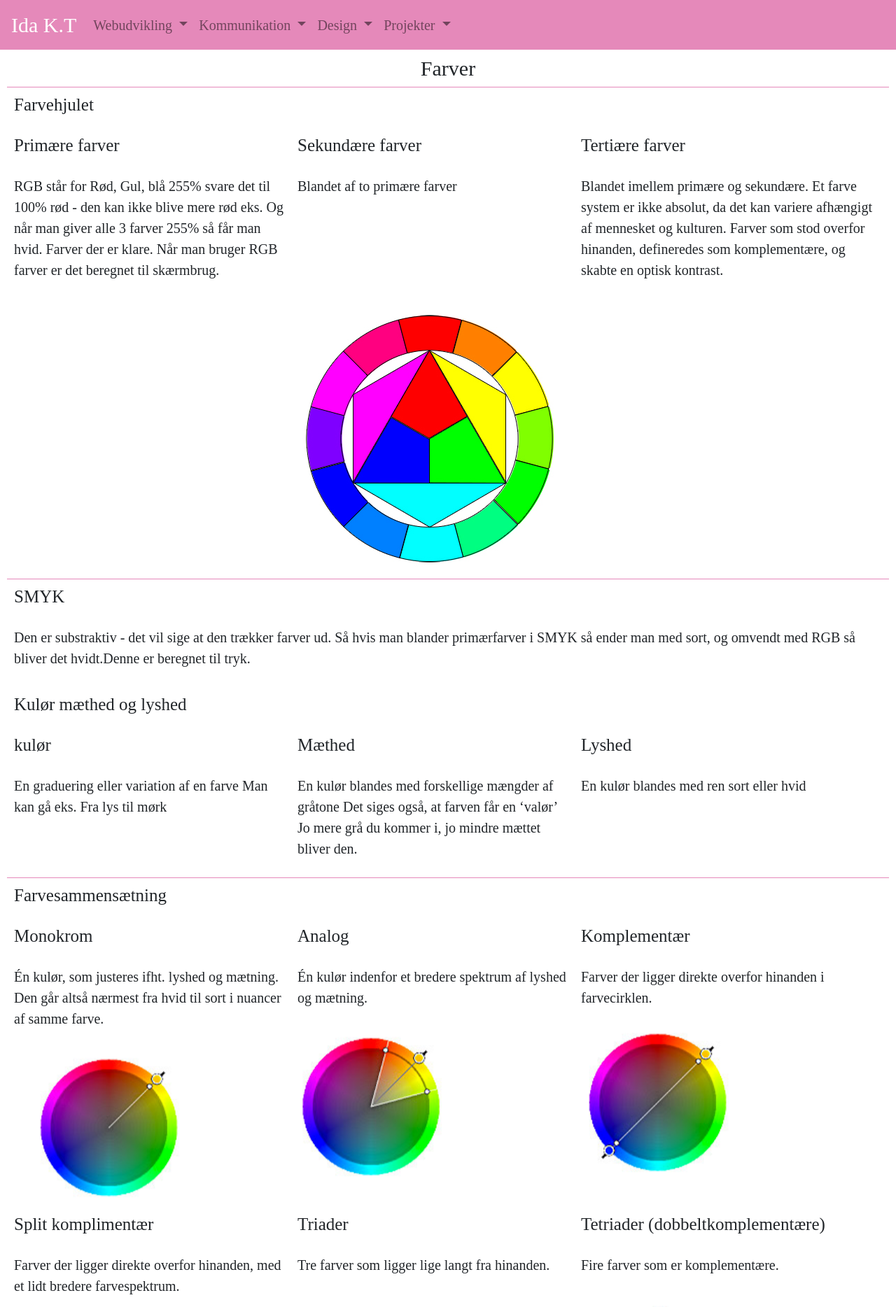
After one commit to IdaKThomsen/Eksamen, a PHP site: page /farver.php in a window 1280 px wide. The commit adds this page. Shown: the top 1868 px of the page at 70% size. Run offline with PHP 8.4, Linux system fonts and the light colour scheme.

Commit message:
farver og typografi ok

```diff
--- /dev/null
+++ b/farver.php
@@ -0,0 +1,382 @@
+  <?php include "head.inc"; ?>
+<style>
+    #pagewrap{
+        display: grid;
+        grid-gap: 0px;
+        grid-auto-columns: 1fr;
+        grid-template-areas:
+            "farver"
+            "farve"
+            "prim"
+            "sekun"
+            "terti"
+            "farvehjulbil"
+            "smyk"
+            "klm"
+            "kulør"
+            "mæthed"
+            "lyshed"
+            "farvesætning"
+            "monokrom"
+            "analog"
+            "komplementær"
+            "skomplementær"
+            "triader"
+            "tetriader"
+            "typo"
+            "infotyp"
+            "typef"
+            "goderåd"
+            "kilde"
+            "tiltop";
+
+    }
+
+    #farver{
+        grid-area: farver;
+        border-bottom: solid #e589ba 1px;
+    }
+
+    #farve{
+        grid-area: farve;
+    }
+
+    #farvehjulbil{
+        grid-area: farvehjulbil;
+    }
+
+    #prim{
+        grid-area: prim;
+    }
+
+    #sekun{
+        grid-area: sekun;
+    }
+
+    #terti{
+        grid-area: terti;
+    }
+
+    #smyk{
+        grid-area: smyk;
+        border-top: solid #e589ba 1px;
+    }
+
+    #klm{
+        grid-area: klm;
+    }
+
+    #kulør{
+        grid-area: kulør;
+    }
+
+    #mæthed{
+        grid-area: mæthed;
+    }
+
+    #lyshed{
+        grid-area: lyshed;
+    }
+
+    #farvesætning{
+        grid-area: farvesætning;
+        border-top: solid #e589ba 1px;
+    }
+
+    #monokrom{
+        grid-area: monokrom;
+    }
+
+    #analog{
+        grid-area: analog;
+    }
+
+    #komplementær{
+        grid-area: komplementær;
+    }
+
+    #skomplementær{
+        grid-area: skomplementær;
+    }
+
+    #triader{
+        grid-area: triader;
+    }
+
+    #tetriader{
+        grid-area: tetriader;
+    }
+
+    #typo{
+        grid-area: typo;
+        border-top: solid #e589ba 1px;
+    }
+
+    #infotyp{
+        grid-area: infotyp;
+    }
+
+    #typef{
+        grid-area: typef;
+    }
+
+    #goderåd{
+        grid-area: goderåd;
+    }
+
+    #kilde{
+        grid-area: kilde;
+        border: solid #e589ba 1px;
+        margin: 10px;
+        }
+
+    #tiltop{
+        grid-area: tiltop;
+        max-height: 100%;
+        text-align: right;
+        padding: 20px;
+            }
+
+@media screen and (min-width:500px){
+    #pagewrap{
+        display: grid;
+        grid-gap: 0px;
+        grid-auto-columns: 1fr 1fr;
+        grid-template-areas:
+            "farver farver"
+            "farve farve"
+            "prim sekun"
+            "terti farvehjulbil"
+            "smyk smyk"
+            "klm klm"
+            "kulør mæthed"
+            "lyshed lyshed"
+            "farvesætning farvesætning"
+            "monokrom analog"
+            "komplementær skomplementær"
+            "triader tetriader"
+            "typo typo"
+            "infotyp infotyp"
+            "typef goderåd"
+            "kilde tiltop";
+
+    }
+
+
+}
+
+@media screen and (min-width:900px){
+    #pagewrap{
+        display: grid;
+        grid-gap: 0px;
+        grid-auto-columns: 1fr 1fr 1fr;
+        grid-template-areas:
+            "farver farver farver"
+            "farve farve farve"
+            "prim sekun terti"
+            ". farvehjulbil ."
+            "smyk smyk smyk"
+            "klm klm klm"
+            "kulør mæthed lyshed"
+            "farvesætning farvesætning farvesætning"
+            "monokrom analog komplementær"
+            "skomplementær triader tetriader"
+            "typo typo typo"
+            "infotyp typef goderåd"
+            "kilde tiltop tiltop";
+
+    }
+
+
+}
+
+
+</style>
+
+
+  </head>
+
+  <body>
+
+
+   <?php include "menu.inc"; ?>
+
+<!-- her starter sidens indhold ------------- -->
+
+    <div id="pagewrap">
+
+            <div id="farver">
+                <h1>Farver</h1>
+            </div>
+
+            <div id="farve">
+            <h2>Farvehjulet</h2>
+            </div>
+
+        <div id="prim">
+            <h2> Primære farver </h2>
+            <p>
+                RGB står for Rød, Gul, blå
+                255%  svare det til 100% rød - den kan ikke blive mere rød eks.
+                Og når man giver alle 3 farver 255% så får man hvid.
+                Farver der er klare.
+                Når man bruger RGB farver er det beregnet til skærmbrug.
+            </p>
+
+        </div>
+
+        <div id="sekun">
+            <h2>Sekundære  farver </h2>
+            <p>
+                Blandet af to primære farver
+            </p>
+        </div>
+
+        <div id="terti">
+            <h2>Tertiære farver  </h2>
+            <p>
+                Blandet imellem primære og sekundære.
+                Et farve system er ikke absolut, da det kan variere afhængigt af mennesket og kulturen.
+                Farver som stod overfor hinanden, defineredes som komplementære, og skabte en optisk kontrast.
+            </p>
+        </div>
+
+        <div id="farvehjulbil">
+                <img id="fbillede" src="billeder/farvehjul.jpg">
+        </div>
+
+        <div id="smyk">
+            <h2> SMYK </h2>
+            <p>
+                Den er substraktiv  - det vil sige at den trækker farver ud. Så hvis man blander primærfarver i SMYK så ender man med sort, og omvendt med RGB så bliver det hvidt.Denne er beregnet til tryk.
+            </p>
+        </div>
+
+        <div id="klm">
+            <h2> Kulør mæthed og lyshed </h2>
+        </div>
+
+        <div id="kulør">
+            <h2> kulør </h2>
+            <p>
+                En graduering eller variation af en farve
+                Man kan gå eks. Fra lys til mørk
+            </p>
+        </div>
+
+        <div id="mæthed">
+            <h2> Mæthed </h2>
+            <p>
+                En kulør blandes med forskellige mængder af gråtone Det siges også, at farven får en ‘valør’
+                Jo mere grå du kommer i, jo mindre mættet bliver den.
+            </p>
+        </div>
+
+        <div id="lyshed">
+            <h2> Lyshed </h2>
+            <p>
+                En kulør blandes med ren sort eller hvid
+            </p>
+        </div>
+
+         <div id="farvesætning">
+            <h2> Farvesammensætning </h2>
+        </div>
+
+         <div id="monokrom">
+            <h2> Monokrom </h2>
+            <p>
+                Én kulør, som justeres ifht. lyshed og mætning. Den går altså nærmest fra hvid til sort i nuancer af samme farve.
+            </p>
+             <img id="monobillede" src="billeder/monokrom.png">
+        </div>
+
+        <div id="analog">
+            <h2> Analog </h2>
+            <p>
+                Én kulør indenfor et bredere spektrum af lyshed og mætning.
+            </p>
+            <img id="anabillede" src="billeder/analog.png">
+        </div>
+
+        <div id="komplementær">
+            <h2> Komplementær </h2>
+            <p>
+                 Farver der ligger direkte overfor hinanden i farvecirklen.
+            </p>
+            <img id="kompbillede" src="billeder/komplim%C3%A6nt%C3%A6r.png">
+        </div>
+
+        <div id="skomplementær">
+            <h2> Split komplimentær </h2>
+            <p>
+                 Farver der ligger direkte overfor hinanden, med et lidt bredere farvespektrum.
+            </p>
+            <img id="skompbillede" src="billeder/splitk.png">
+        </div>
+
+        <div id="triader">
+            <h2> Triader </h2>
+            <p>
+                 Tre farver som ligger lige langt fra hinanden.
+            </p>
+            <img id="tribillede" src="billeder/triader.png">
+        </div>
+
+         <div id="tetriader">
+            <h2> Tetriader (dobbeltkomplementære) </h2>
+            <p>
+                Fire farver som er komplementære.
+            </p>
+             <img id="tetbillede" src="billeder/tetriader.png">
+        </div>
+
+         <div id="typo">
+            <h2> Typografi </h2>
+        </div>
+
+        <div id="infotyp">
+            <h2> Ikke kun skrifttyper </h2>
+            <p> Da jeg første gang hørte ordet "Typografi" tænkte jeg at der var tale om skrifttyper, også kaldt "fonts" men det er faktisk meget mere end det.
+            <br>
+            Det kan også være:</p>
+            <dl>
+                <dt>Fonte</dt>
+                    <dd>hold dig til 2 fonte, hvis det er nødvendigt, så tag 3.</dd>
+                <dt>Kolonner</dt>
+                <dt>Læsbarhed</dt>
+                <dt>Layout</dt>
+                <dt>Billeder</dt>
+                <dt>Logoer</dt>
+            </dl>
+        </div>
+
+        <div id="typef">
+            <h2> Typeface </h2>
+            <p>
+                En font family er den skrift type man vælger, jeg har eks. valgt "raleway" men for at lave den til en typeface skal man også vælge en "weight" det kan være italic(kursiv), bold(fed), regular(alm.) der findes mange kombinationer.
+                Men for at få en "typeface" skal man sltså kobinere font family og weight.
+            </p>
+        </div>
+
+        <div id="goderåd">
+            <img id="gr" src="billeder/goderaadbil.jpg">
+        </div>
+
+        <div id="kilde">
+            <h4> Kilder </h4>
+            <h4> Farvelaere - Carsten Bogner - PDF </h4>
+            <h4> Typografi - Carsten Bogner - PDF </h4>
+        </div>
+
+        <div id="tiltop">
+             <a href="http://idak0001.web.eadania.dk/Portfolio/farver.php"><img src="billeder/%20blomsttop.jpg"></a>
+        </div>
+
+    </div> <!--  ---------- pagewrap slutter --------------- !-->
+
+
+
+<!-- her slutter sidensindhold ************** -->
+
+    <?php include "foot.inc"; ?>
--- a/menu.inc
+++ b/menu.inc
@@ -60,7 +60,7 @@
 
               <a class="dropdown-item" href="fotografering.php">Fotografering</a>
 
-                <a class="dropdown-item" href="#">Farver</a>
+                <a class="dropdown-item" href="farver.php">Farver/Typografi</a>
 
                 <a class="dropdown-item" href="#">Gestaltlove</a>
             </div>
```
Also changed, not shown: historie.php (+4 -4 lines), billeder/analog.png (added), billeder/farvehjul.jpg (added), billeder/goderaadbil.jpg (added), billeder/komplimæntær.png (added), billeder/monokrom.png (added), billeder/splitk.png (added), billeder/tetriader.png (added), billeder/triader.png (added).
